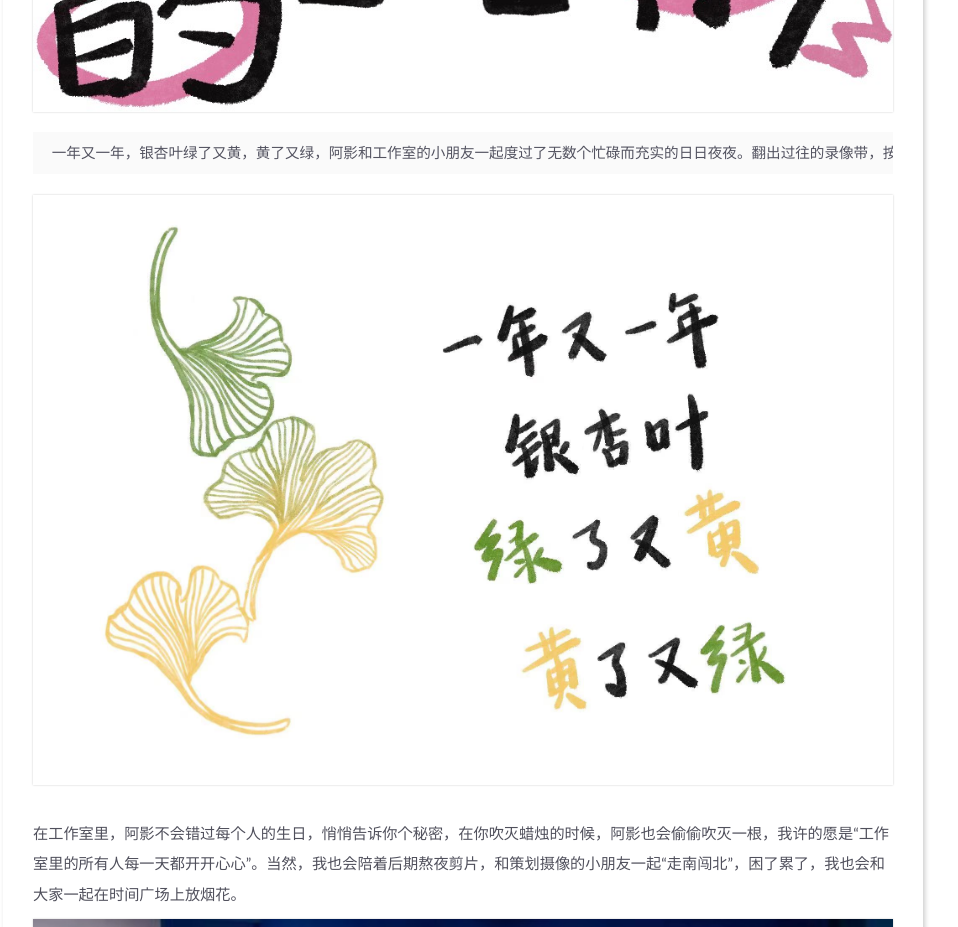
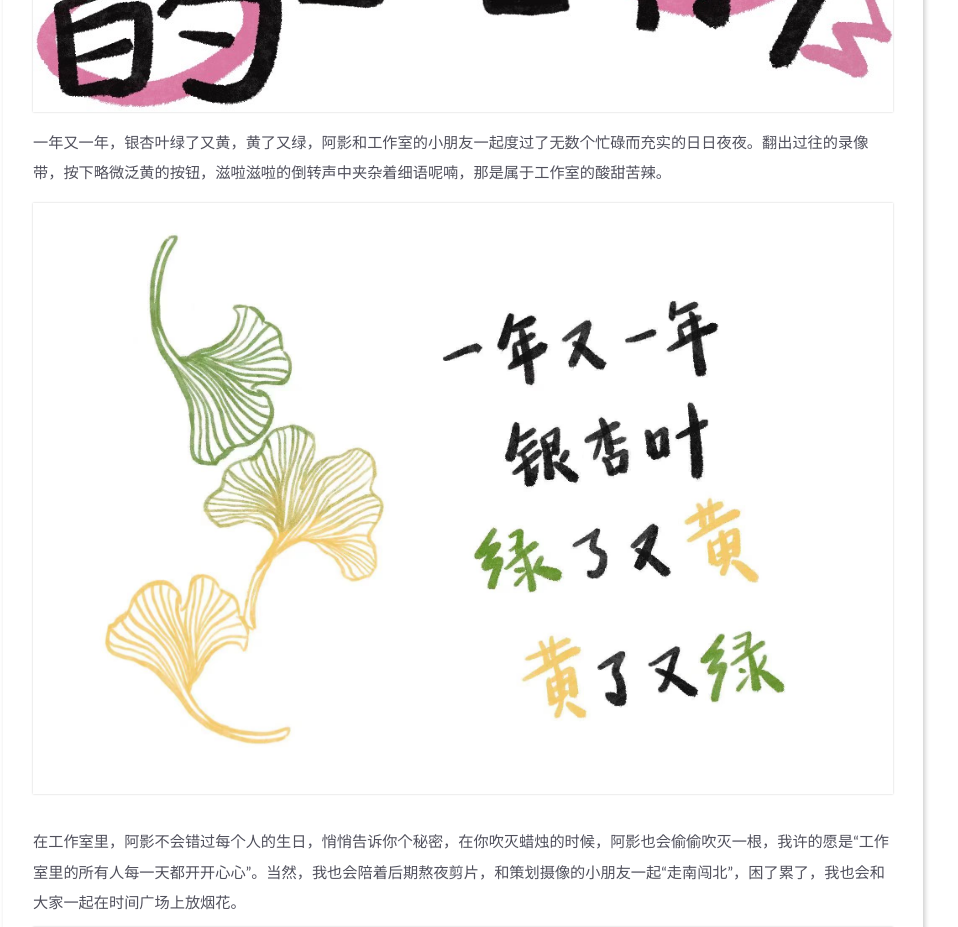
Before and after one commit to Nope6966/Nope6966.github.io, a plain HTML site: page 2022/08/11/hello-world/index.html in a window 1280 px wide. Shown: the part 1720-2647 px from the top of the page, without its empty margins (177-1135 px from the left). Drawn offline with Linux system fonts and the light colour scheme.

Commit message:
Site updated: 2022-08-15 23:00:37

```diff
--- a/2022/08/11/hello-world/index.html
+++ b/2022/08/11/hello-world/index.html
@@ -155,9 +155,8 @@
         <div class="article-content markdown-body">
             <hr>
 <h3 id="影像工作室招新啦！"><a href="#影像工作室招新啦！" class="headerlink" title="影像工作室招新啦！"></a>影像工作室招新啦！</h3><hr>
-<p><img src="/./images/%E6%89%93%E6%8B%9B%E5%91%BC.jpg" alt="打招呼"><br>  欢迎光临电子科技大学影像工作室，我是上天入地、无所不能的阿影！<br><img src="/./images/%E8%87%AA%E6%88%91%E4%BB%8B%E7%BB%8D.jpg" alt="自我介绍"></p>
-<pre><code> 一年又一年，银杏叶绿了又黄，黄了又绿，阿影和工作室的小朋友一起度过了无数个忙碌而充实的日日夜夜。翻出过往的录像带，按下略微泛黄的按钮，滋啦滋啦的倒转声中夹杂着细语呢喃，那是属于工作室的酸甜苦辣。
-</code></pre>
+<p><img src="/./images/%E6%89%93%E6%8B%9B%E5%91%BC.jpg" alt="打招呼"><br>欢迎光临电子科技大学影像工作室，我是上天入地、无所不能的阿影！<br><img src="/./images/%E8%87%AA%E6%88%91%E4%BB%8B%E7%BB%8D.jpg" alt="自我介绍"></p>
+<p> 一年又一年，银杏叶绿了又黄，黄了又绿，阿影和工作室的小朋友一起度过了无数个忙碌而充实的日日夜夜。翻出过往的录像带，按下略微泛黄的按钮，滋啦滋啦的倒转声中夹杂着细语呢喃，那是属于工作室的酸甜苦辣。</p>
 <p><img src="/./images/%E9%93%B6%E6%9D%8F%E5%8F%B6.jpg" alt="银杏叶"><br>  在工作室里，阿影不会错过每个人的生日，悄悄告诉你个秘密，在你吹灭蜡烛的时候，阿影也会偷偷吹灭一根，我许的愿是“工作室里的所有人每一天都开开心心”。当然，我也会陪着后期熬夜剪片，和策划摄像的小朋友一起“走南闯北”，困了累了，我也会和大家一起在时间广场上放烟花。<br><img src="/./images/%E5%90%88%E7%85%A71.jpg" alt="合照1"><br><img src="/./images/%E5%90%88%E7%85%A72.jpg" alt="合照2"><br>  一不小心又沉浸在过往的美好中了，<del>拍拍脑门清醒一下</del>，阿影这次可是带着任务来的，就让我来跟你摆一摆龙门阵！</p>
 <p>  啥是影像工作室？技术小白可以进嘛？爱好美食可以进嘛？学习周边都有些啥好吃的？关于这些问题，咳咳……不要急，请允许阿影一个一个来回答！</p>
 <blockquote>
```
Also changed, not shown: index.html (+2 -2 lines).
